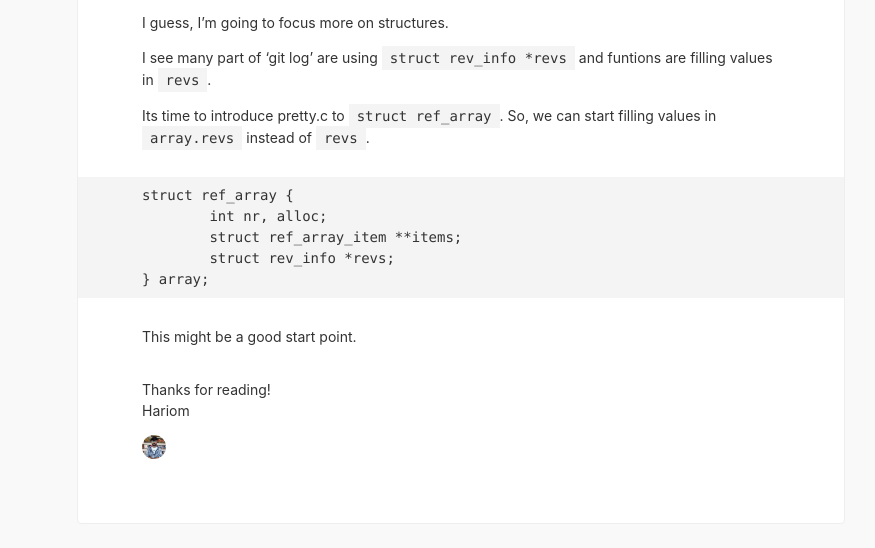
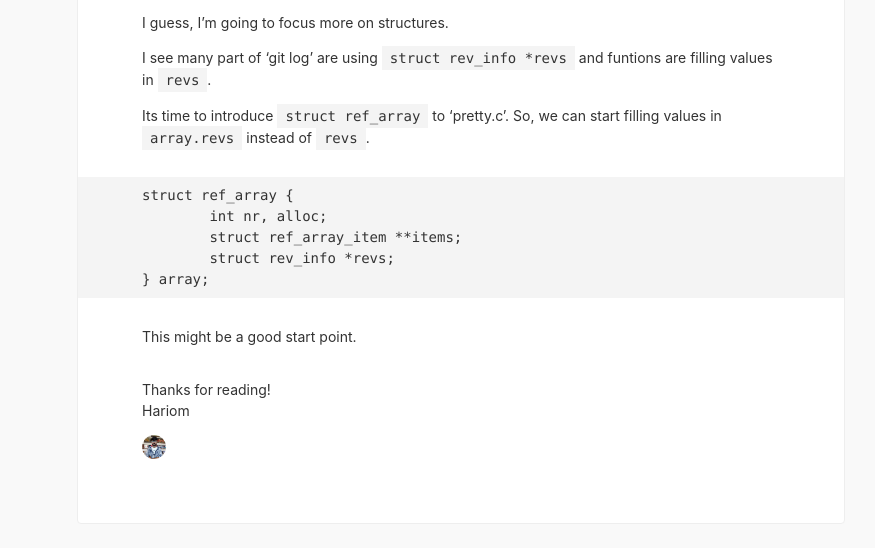
Before and after one commit to harry-hov/blogs, a Jekyll site: the page built from _posts/2020-05-30-week3-a-dubious-approach.md, in a window 1280 px wide. Shown: the part 1123-1671 px from the top of the page, without its empty margins (179-1054 px from the left). Built offline with Jekyll 4.4.1, drawn with Linux system fonts in a browser that asks for light colours; comment, search, counter and statistics services are not loaded.

````diff
--- a/_posts/2020-05-30-week3-a-dubious-approach.md
+++ b/_posts/2020-05-30-week3-a-dubious-approach.md
@@ -36,7 +36,7 @@ I guess, I'm going to focus more on structures.
 
 I see many part of 'git log' are using `struct rev_info *revs` and funtions are filling values in `revs`.
 
-Its time to introduce pretty.c to `struct ref_array`.
+Its time to introduce `struct ref_array` to 'pretty.c'.
 So, we can start filling values in `array.revs` instead of `revs`.
 
 ```
````
